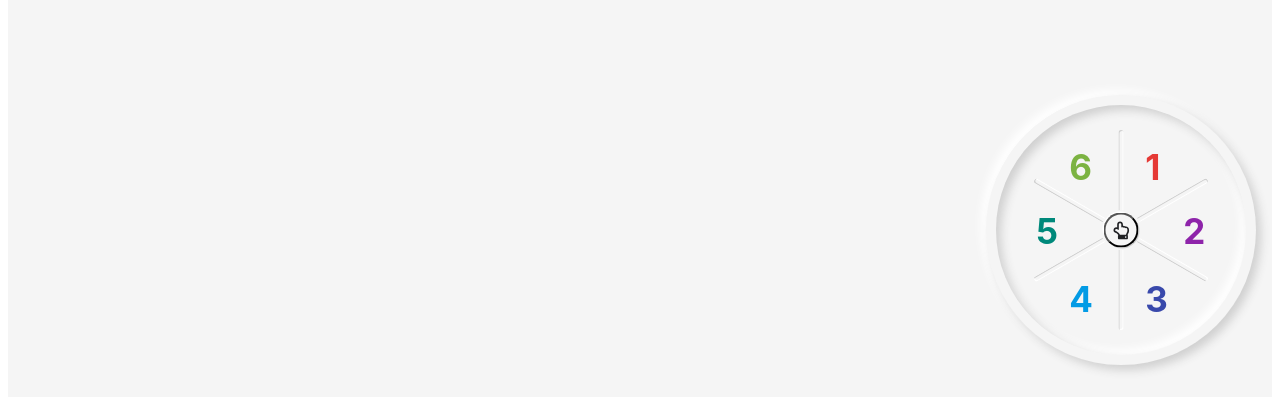
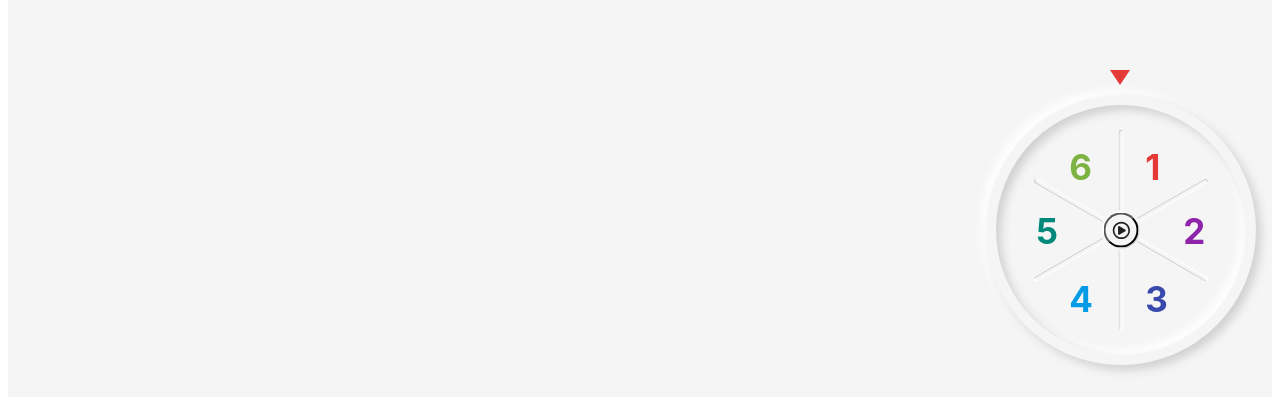
Before and after one commit to Ryoto-kubo/board-game, a Next.js app: page /board-game in a window 1280 px wide. Shown: the part 411-813 px from the top of the page. Built offline with nearby package versions, Linux system fonts and the light colour scheme.

Commit message:
Get display number

```diff
--- a/src/components/ui/BaseRoulette.tsx
+++ b/src/components/ui/BaseRoulette.tsx
@@ -1,5 +1,5 @@
 import BaseRouletteStyle from "@/styles/components/ui/BaseRoulette.module.scss";
-import { faHandPointUp } from "@fortawesome/free-regular-svg-icons";
+import { faPlayCircle } from "@fortawesome/free-regular-svg-icons";
 import { FontAwesomeIcon } from "@fortawesome/react-fontawesome";
 import React from "react";
 
@@ -40,15 +40,20 @@ const RouletteAnimationComponent = () => {
 
 export const BaseRoulette = ({ start }: Props) => {
   return (
-    <div className={`${BaseRouletteStyle.root} ${BaseRouletteStyle.outer}`}>
+    <>
+      <div className={BaseRouletteStyle.pin}></div>
+      <div
+        className={`${BaseRouletteStyle.rouletteWrapper} ${BaseRouletteStyle.outer}`}
+      >
         <div className={BaseRouletteStyle.inner}>
           <div className={BaseRouletteStyle.centerPinWrapper}>
             <button className={BaseRouletteStyle.centerPin} onClick={start}>
-            <FontAwesomeIcon icon={faHandPointUp} color="#202124" size="lg" />
+              <FontAwesomeIcon icon={faPlayCircle} color="#202124" size="lg" />
             </button>
           </div>
           {RouletteAnimationComponent()}
         </div>
       </div>
+    </>
   );
 };
--- /dev/null
+++ b/src/components/ui/Squre.tsx
@@ -0,0 +1,3 @@
+export const Squre = () => {
+  return <div></div>;
+};
--- a/src/customHooks/useRoulette.tsx
+++ b/src/customHooks/useRoulette.tsx
@@ -29,11 +29,49 @@ export const useRoulette = () => {
         },
       ],
       {
-        duration: 8000,
+        duration: 7000,
         easing: "cubic-bezier(0.45, 0, 0.15, 1)",
         fill: "forwards",
       }
     );
+  };
+
+  const getAfterPoint = (num: number) => {
+    var arr = String(num).split(".");
+    // 小数点以下がある場合と、ない場合
+    if (arr[1]) {
+      // 先頭に '0.' をつける
+      return Number("0." + arr[1]);
+    } else {
+      return 0; // 小数点以下がない場合は0を返す
+    }
+  };
+
+  const getStepByRotateDeg = (rotateDeg: number) => {
+    if (301 <= rotateDeg && rotateDeg <= 360) {
+      return 1;
+    } else if (241 <= rotateDeg && rotateDeg <= 300) {
+      return 2;
+    } else if (181 <= rotateDeg && rotateDeg <= 240) {
+      return 3;
+    } else if (121 <= rotateDeg && rotateDeg <= 180) {
+      return 4;
+    } else if (61 <= rotateDeg && rotateDeg <= 120) {
+      return 5;
+    } else if (0 <= rotateDeg && rotateDeg <= 60) {
+      return 6;
+    }
+  };
+
+  const convertRotateToSteps = (sumRotate: number) => {
+    const BASE_DEG = 360;
+    // 何回転したかを計算
+    const divisionRotate = sumRotate / BASE_DEG;
+    // 小数点以下を抽出
+    const rotatePercent = getAfterPoint(divisionRotate);
+    // 360でかけて何度回ったかを計算
+    const rotateDeg = rotatePercent * BASE_DEG;
+    return getStepByRotateDeg(rotateDeg);
   };
 
   const start = () => {
@@ -46,6 +84,8 @@ export const useRoulette = () => {
     const animation = createAnimation(rouletteTable, oldRotate, sumRotate);
     animation.play();
     animation.finished.then(() => {
+      const step = convertRotateToSteps(sumRotate);
+      console.log(step);
       setIsRoopStart(false);
     });
     setIsRoopStart(true);
--- a/src/styles/components/ui/BaseRoulette.module.scss
+++ b/src/styles/components/ui/BaseRoulette.module.scss
@@ -1,4 +1,14 @@
-.root {
+.pin {
+  width: 20px;
+  height: 15px;
+  background: var(--c-red-600);
+  clip-path: polygon(100% 0, 0 0, 50% 100%);
+  position: absolute;
+  top: -25px;
+  right: 126px;
+}
+
+.rouletteWrapper {
   position: relative;
   width: 270px;
   height: 270px;
```
Lines whose indentation alone changed are shown as unchanged.
